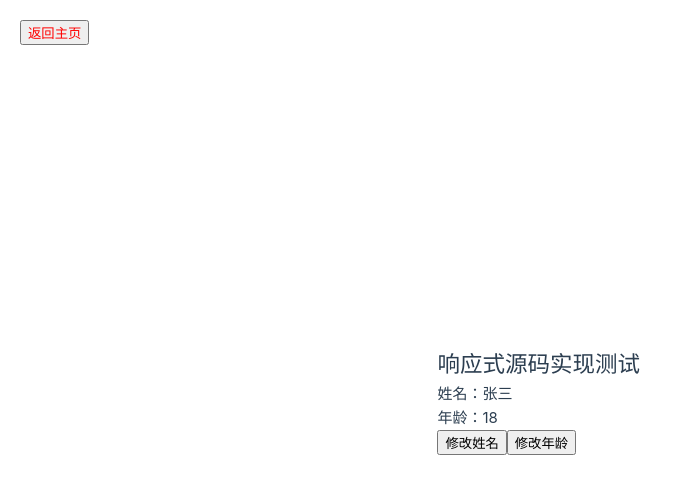
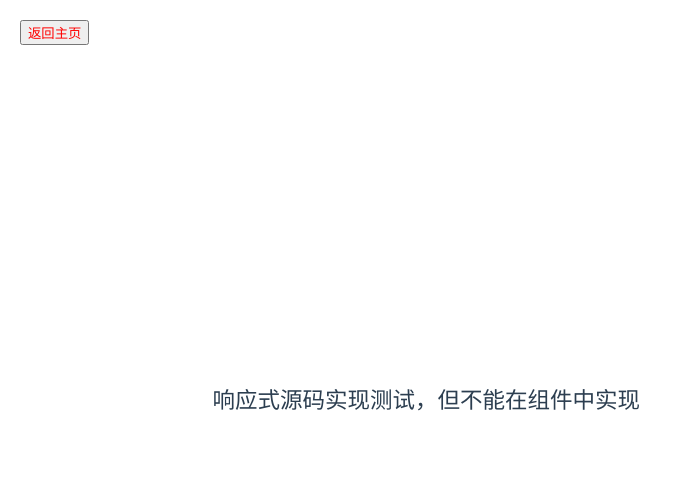
Before and after one commit to LTisme/vue3-vite-TS-pinia-electron, a Vue app: page / in a window 1280 px wide. Both pictures are taken after a click on the button "第8.1章_响应式源码实现". Shown: the top 494 px of the page, without its empty margins (0-683 px from the left). Built offline with nearby package versions, Linux system fonts and the light colour scheme.

Commit message:
refactor(响应式源码实现): 移除组件中的响应式测试代码
将响应式实现测试代码注释掉，因为该实现不应在组件中进行

```diff
--- a/src/views/第8.1章_响应式源码实现.vue
+++ b/src/views/第8.1章_响应式源码实现.vue
@@ -1,33 +1,33 @@
 <template>
     <div>
-        <h2>响应式源码实现测试</h2>
-        <p>姓名：{{ Man1.name }}</p>
+        <h2>响应式源码实现测试，但不能在组件中实现</h2>
+        <!-- <p>姓名：{{ Man1.name }}</p>
         <p>年龄：{{ Man1.age }}</p>
         <button @click="changeName">修改姓名</button>
-        <button @click="changeAge">修改年龄</button>
+        <button @click="changeAge">修改年龄</button> -->
     </div>
 
 </template>
 
 <script setup lang='ts'>
-import { MyReactive, effect } from '@/utils/MyReactive'
+// import { MyReactive, effect } from '@/utils/MyReactive'
 
-const Man1 = MyReactive({ name: '张三', age: 18 })
+// const Man1 = MyReactive({ name: '张三', age: 18 })
 
-// 测试响应式
-effect(() => {
-  console.log(`姓名：${Man1.name} 年龄：${Man1.age}`)
-})
+// // 测试响应式
+// effect(() => {
+//   console.log(`姓名：${Man1.name} 年龄：${Man1.age}`)
+// })
 
-// 测试修改姓名
-const changeName = () => {
-  Man1.name = '李四'
-}
+// // 测试修改姓名
+// const changeName = () => {
+//   Man1.name = '李四'
+// }
 
-// 测试修改年龄
-const changeAge = () => {
-  Man1.age = 20
-}
+// // 测试修改年龄
+// const changeAge = () => {
+//   Man1.age = 20
+// }
 
 </script>
 
```
